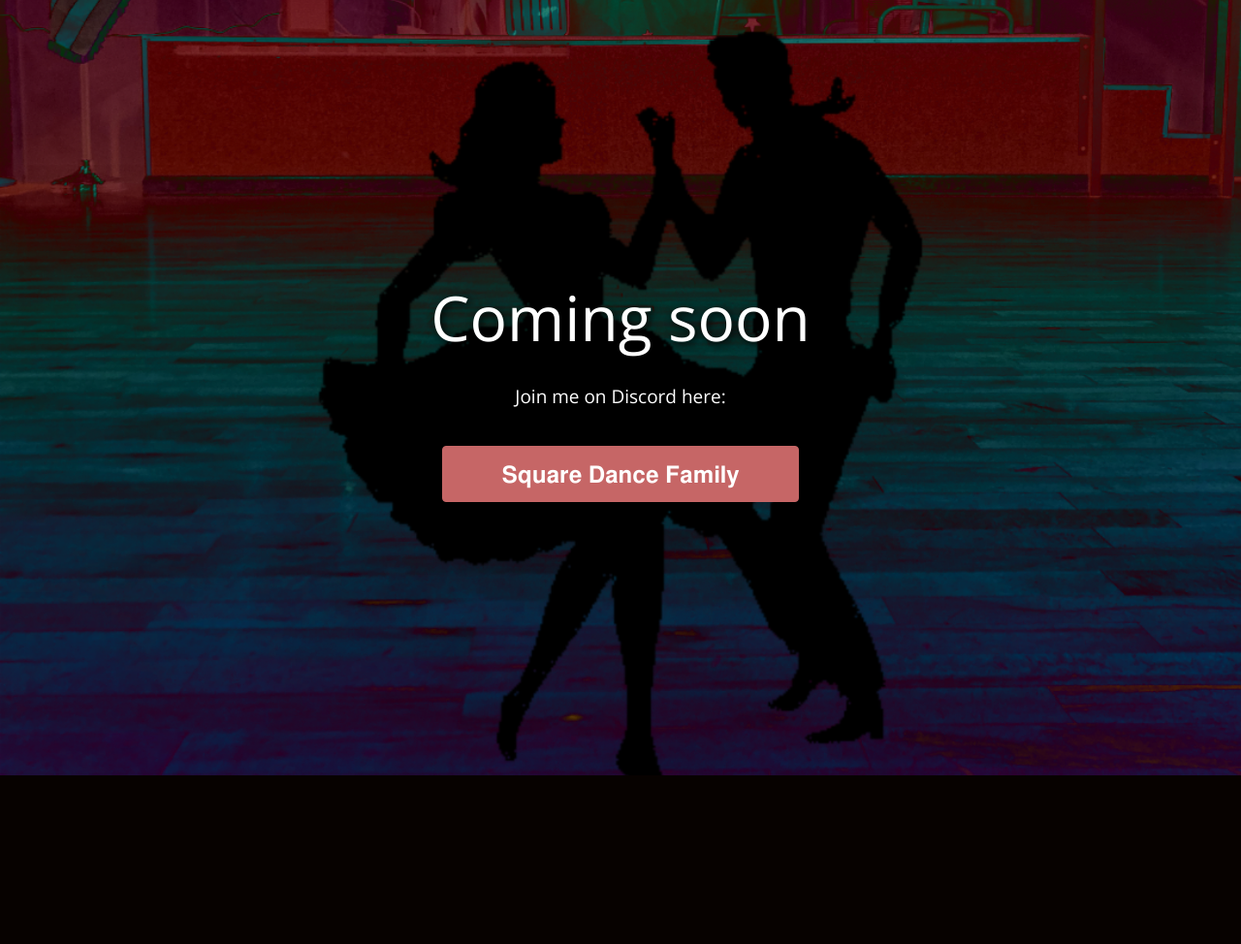
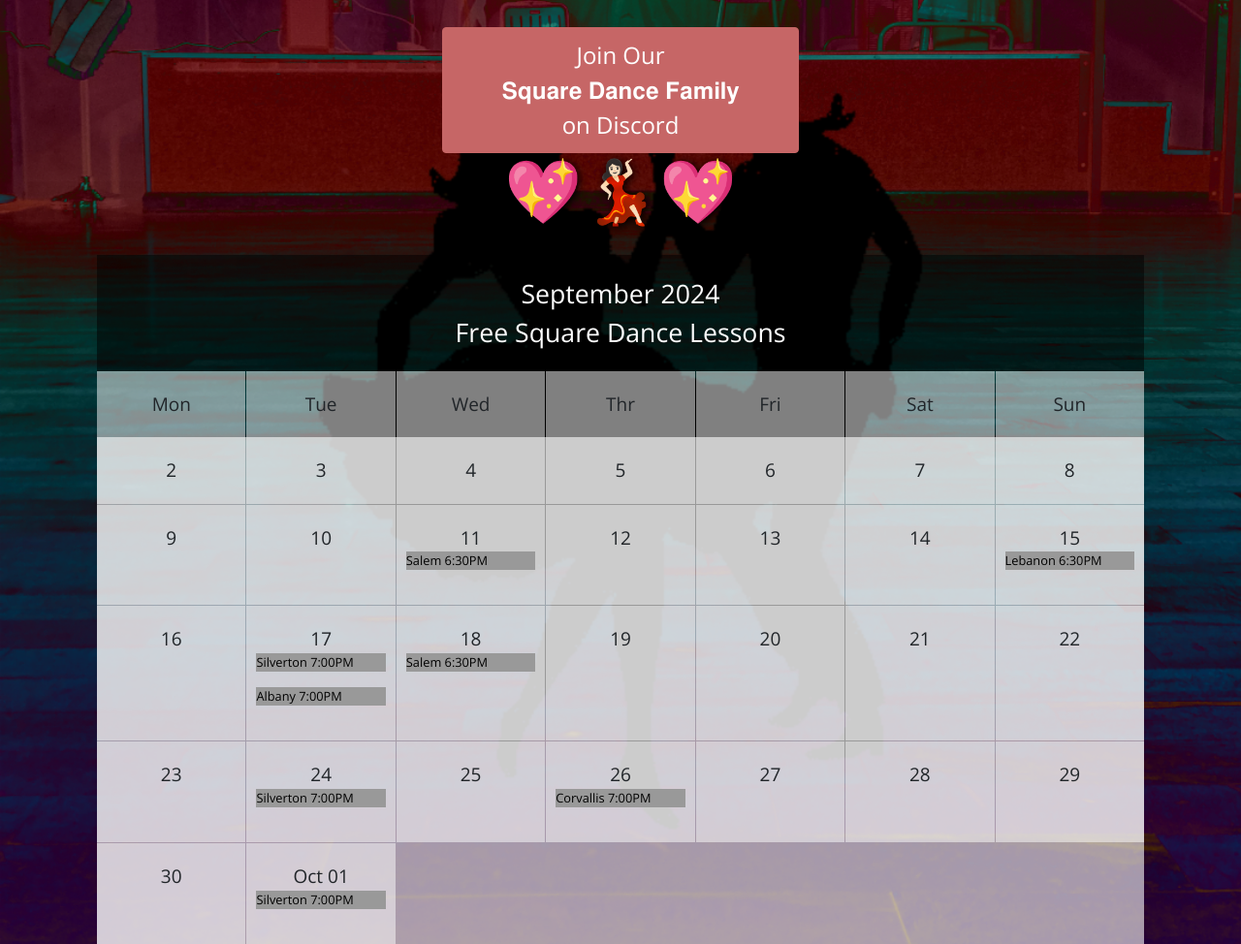
Before and after one commit to layhna/layhna.github.io, a PHP site: page / in a window 1280 px wide. Shown: the whole page at 97% size. Before the commit the page ends 800 px from the top, so only its background shows below. Run offline with PHP 8.4, Linux system fonts and the light colour scheme.

Commit message:
Added Calendar

```diff
--- a/css/tooplate-style.css
+++ b/css/tooplate-style.css
@@ -269,3 +269,79 @@
 		margin-bottom: 50px;
 	}
 }
+
+
+/* -- CALENDAR -- */
+#calendar {
+    width: 100%;
+    max-width: 1080px;
+    margin: 0 auto;
+}
+#calendar-header {
+    /*display: flex;*/
+    /*justify-content: space-between;*/
+    align-items: center;
+	text-align: center;
+    padding: 20px;
+	background: rgba(0,0,0,0.5);
+    /*background-color: #333;*/
+    color: #fff;
+	font-size: 20pt;
+}
+#calendar-days {
+    display: grid;
+    grid-template-columns: repeat(7, 1fr);
+    gap: 1px;
+    /*background-color: #333;*/
+}
+#calendar-days div {
+    padding: 20px;
+	background: rgba(255,255,255,0.5);
+    /*background-color: #fff;*/
+    text-align: center;
+}
+#calendar-body {
+    display: grid;
+    grid-template-columns: repeat(7, 1fr);
+    gap: 1px;
+	background: rgba(255,255,255,0.6);
+    /*background-color: #333;*/
+}
+#calendar-body div {
+    padding: 20px 10px;
+	background: rgba(255,255,255,0.5);
+    /*background-color: #fff;*/
+    text-align: center;
+}
+
+#calendar-body ul {  padding-left: 0px;}
+
+#calendar-body li {
+  /*display: inline-block;*/
+
+  list-style-type: none;
+  text-align: left;
+  font-size:1vw;
+  color: #000;
+  background-color: #999;
+}
+
+/*
+
+.days li {
+  list-style-type: none;
+  display: inline-block;
+  width: 13.6%;
+  text-align: right;
+  /*margin-bottom: 5px;
+  font-size:12px;
+  color: #777;
+  border-style: solid;
+}
+
+/* Highlight the "current" day
+li.active {
+  background: #1abc9c;
+  color: white !important;
+  text-align: left;
+}/*
--- a/index.html
+++ b/index.html
@@ -34,7 +34,72 @@
       <body>
         <div class="parallax-window" data-parallax="scroll" data-image-src="img/sitebg.png">
           <section class="container tm-page-1-content">
-            <div class="row">
+
+			<div class="col-md-6 ml-auto tm-text-white">
+				<a href="https://discord.gg/zDd3EjrfKs" class="btn btn-danger">Join Our<br/>𝐒𝐪𝐮𝐚𝐫𝐞 𝐃𝐚𝐧𝐜𝐞 𝐅𝐚𝐦𝐢𝐥𝐲<br/>on Discord</a>
+
+				<header><h1>💖💃🏻💖</h1></header>
+            </div>
+
+
+
+			<div id="calendar">
+			<div id="calendar-header">
+			    <b>September 2024
+				<br>Free Square Dance Lessons</b>
+			</div>
+
+			<div id="calendar-days">
+				<div>Mon</div>
+				<div>Tue</div>
+  				<div>Wed</div>
+  				<div>Thr</div>
+  				<div>Fri</div>
+  				<div>Sat</div>
+  				<div>Sun</div>
+			</div>
+
+			<div id="calendar-body">
+  				<div>2</div>
+  				<div>3</div>
+  				<div>4</div>
+  				<div>5</div>
+  				<div>6</div>
+  				<div>7</div>
+  				<div>8</div>
+  				<div>9</div>
+  				<div>10</div>
+  				<div>11<ul><li>Salem 6:30PM</li></ul></div>
+  				<div>12</div>
+  				<div>13</div>
+  				<div>14</div>
+  				<div>15<ul><li>Lebanon 6:30PM</li></ul></div>
+  				<div>16</div>
+  				<div>17<ul><li>Silverton 7:00PM</li></ul>
+					<ul><li>Albany 7:00PM</li></ul></div>
+  				<div>18<ul><li>Salem 6:30PM</li></ul></div>
+  				<div>19</div>
+  				<div>20</div>
+  				<div>21</div>
+  				<div>22</div>
+  				<div>23</div>
+  				<div>24<ul><li>Silverton 7:00PM</li></ul></div>
+  				<div>25</div>
+ 				<div>26<ul><li>Corvallis 7:00PM</li></ul></div>
+  				<div>27</div>
+  				<div>28</div>
+  				<div>29</div>
+  				<div>30</div>
+  				<div>Oct 01<ul><li>Silverton 7:00PM</li></ul></div>
+			</div>
+		</div>
+          </section>
+        </div>
+
+
+<!--
+
+			<div class="row">
              <div class="col-md-6 ml-auto tm-text-white">
 				<header><h1>Coming soon</h1></header>
                 <p>Join me on Discord here:</p>
@@ -46,7 +111,14 @@
           </section>
         </div>
 
-<!--
+		<div id="tm-section-2" class="parallax-window" data-parallax="scroll" data-image-src="img/bg-img-02.jpg">
+          <section class="container tm-page-1-content">
+          <!--  <div class="row">
+
+
+
+
+
         <div id="tm-section-2" class="parallax-window" data-parallax="scroll" data-image-src="img/bg-img-02.jpg">
           <section class="container tm-page-1-content tm-page-2">
             <div class="row">
```
